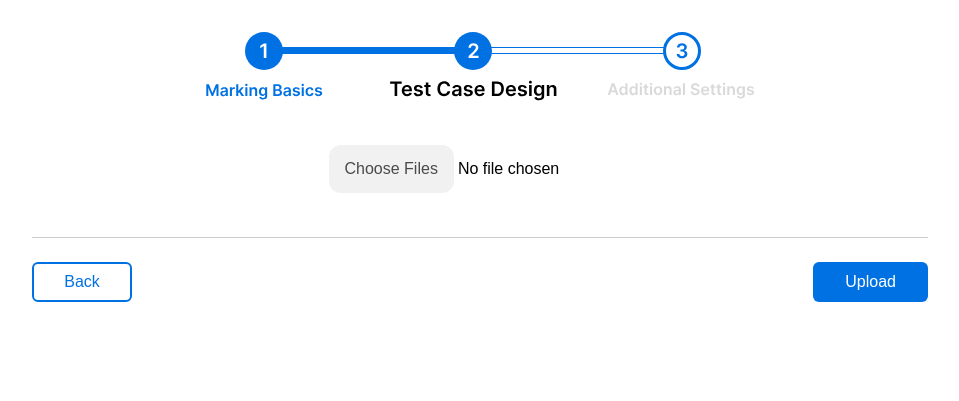
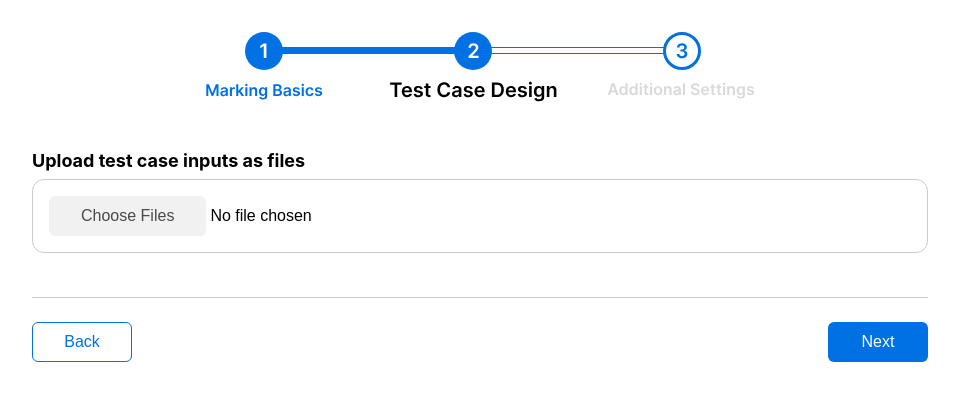
Before and after one commit to ZzhangYH/AMFS, a Flask app: page /setup/test-case-design in a window 1280 px wide. Shown: the part 85-486 px from the top of the page, without its empty margins (160-1119 px from the left). Run offline with Flask 3, Linux system fonts and the light colour scheme; the visitor is signed in with stand-in values (Sample User, id 1).

Commit message:
ui: Pre-marking improvements

```diff
--- a/amfs/setup.py
+++ b/amfs/setup.py
@@ -1,12 +1,14 @@
+import dataclasses
+import json
 import os
 import tempfile
 from pathlib import Path
 
 from flask import (
-    Blueprint, redirect, render_template, request, session, url_for, flash
+    Blueprint, redirect, render_template, request, session, url_for, flash, current_app
 )
 
-from amfs.database.db import get_db
+from amfs.database.db import get_db, init_db
 from amfs.marking import AutoMarking
 
 bp = Blueprint('setup', __name__, url_prefix='/setup')
@@ -55,8 +57,10 @@ def test_case_design():
                 test.save(temp_file_dir / test.filename)
 
         elif 'total_tests' in request.form:
+            total_tests = int(request.form['total_tests'])
+            with current_app.app_context():
+                init_db()
             db = get_db()
-            total_tests = int(request.form['total_tests'])
 
             for i in range(1, total_tests + 1):
                 filename = request.form.get(f"tc_file_{i}")
@@ -75,12 +79,6 @@ def test_case_design():
                     # Update 1-1 feedback selection
                     db.execute("INSERT INTO FeedbackSelection (fb_id, tc_id) VALUES (?, ?)",
                                (i, i))
-
-                # Remove temporarily saved test files
-                try:
-                    os.remove(temp_file_dir / filename)
-                except FileNotFoundError:
-                    pass
 
             # Batch commit all changes
             db.commit()
--- a/amfs/static/style.css
+++ b/amfs/static/style.css
@@ -34,7 +34,7 @@ section {
     text-align: center;
     display: block;
     margin: auto;
-    padding: 1.5rem;
+    padding: 1.5rem 0 0.5rem 0;
 }
 
 .flash {
@@ -44,7 +44,7 @@ section {
     color: var(--error);
     border: 1px solid var(--error);
     background-color: var(--tertiary);
-    margin: 1.5rem auto;
+    margin: 1rem auto;
     padding: 1rem;
 }
 
@@ -86,7 +86,7 @@ button {
     width: 100px;
     height: 2.5rem;
     border-radius: var(--normal-radius);
-    border: 2px solid var(--accent);
+    border: 1px solid var(--accent);
     color: var(--accent);
     font-size: medium;
     text-align: center;
@@ -162,17 +162,20 @@ input[type=submit], input[type=button] {
 }
 
 input[type=file] {
-    align-self: center;
+    width: 100%;
+    height: auto;
+    border: 1px solid var(--secondary);
+    padding: 1rem;
 }
 
 input[type=file]::file-selector-button {
-    height: 3rem;
-    border-radius: var(--input-radius);
+    cursor: pointer;
+    height: 2.5rem;
+    border-radius: var(--normal-radius);
     border: none;
     color: var(--primary);
     background: var(--tertiary);
-    cursor: pointer;
-    padding: 0.5rem 1rem 0.5rem 1rem;
+    padding: 0 2rem 0 2rem;
 }
 
 input[type="checkbox"] {
@@ -242,6 +245,6 @@ input[type=checkbox]:checked:after {
 }
 
 .upload-test-case .mark {
-    width: 10%;
+    width: 15%;
     margin: 0.5rem 0 0.25rem 0;
 }
--- a/amfs/templates/setup/test-case-design.html
+++ b/amfs/templates/setup/test-case-design.html
@@ -12,12 +12,14 @@
 {% block content %}
     {% if not tests %}
         <form method="post" enctype="multipart/form-data">
+            <div class="spacer"></div>
+            <label for="files">Upload test case inputs as files</label>
             <input type="file" id="files" name="files[]" multiple required>
             <div class="spacer"></div>
             <div class="divider"></div>
             <div class="form-footer">
                 <button type="button" onclick="window.history.back()">Back</button>
-                <input type="submit" value="Upload">
+                <input type="submit" value="Next">
             </div>
         </form>
     {% else %}
```
Also changed, not shown: amfs/static/setup/status-bar-2.svg, amfs/static/setup/status-bar-3.svg.
